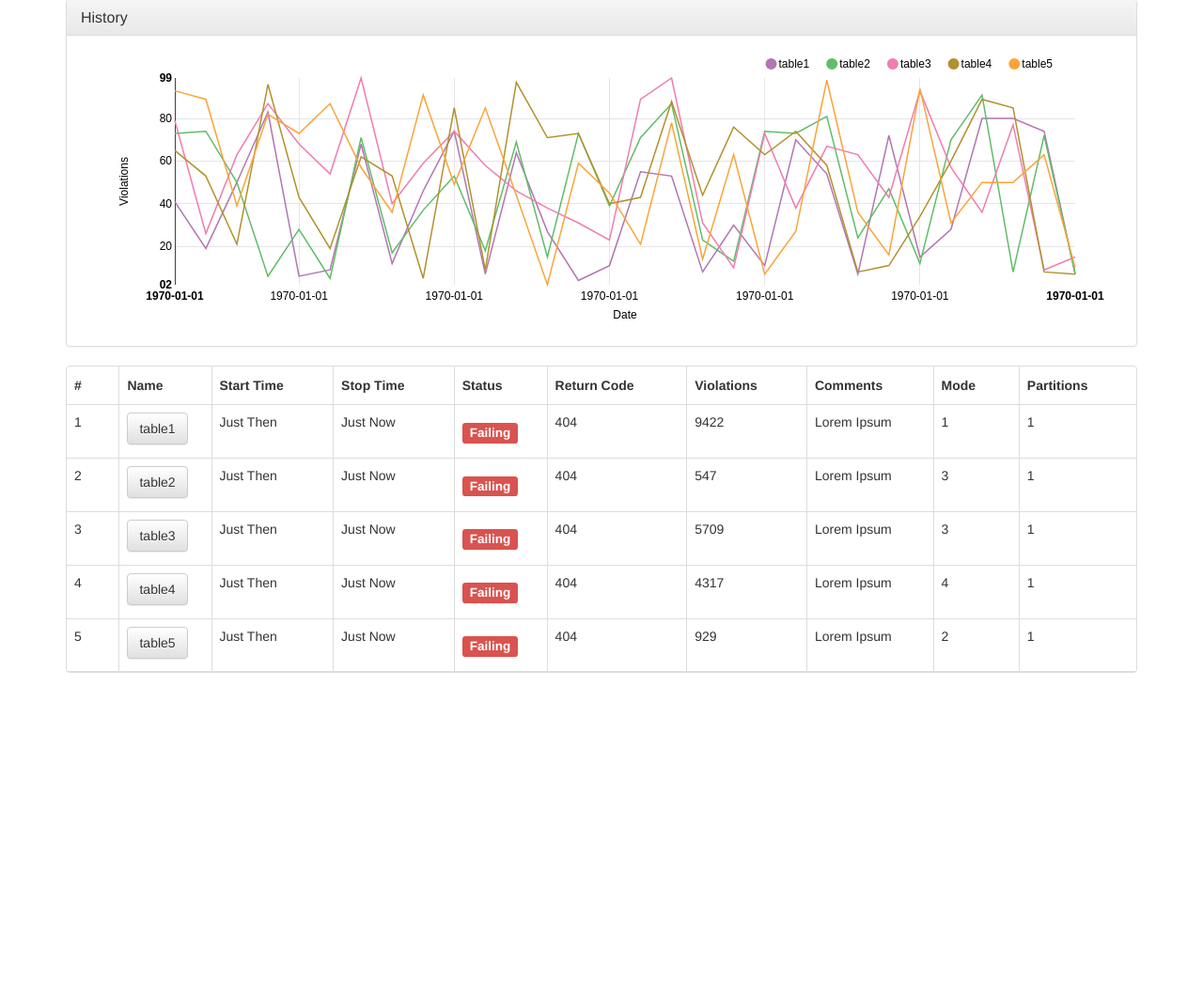
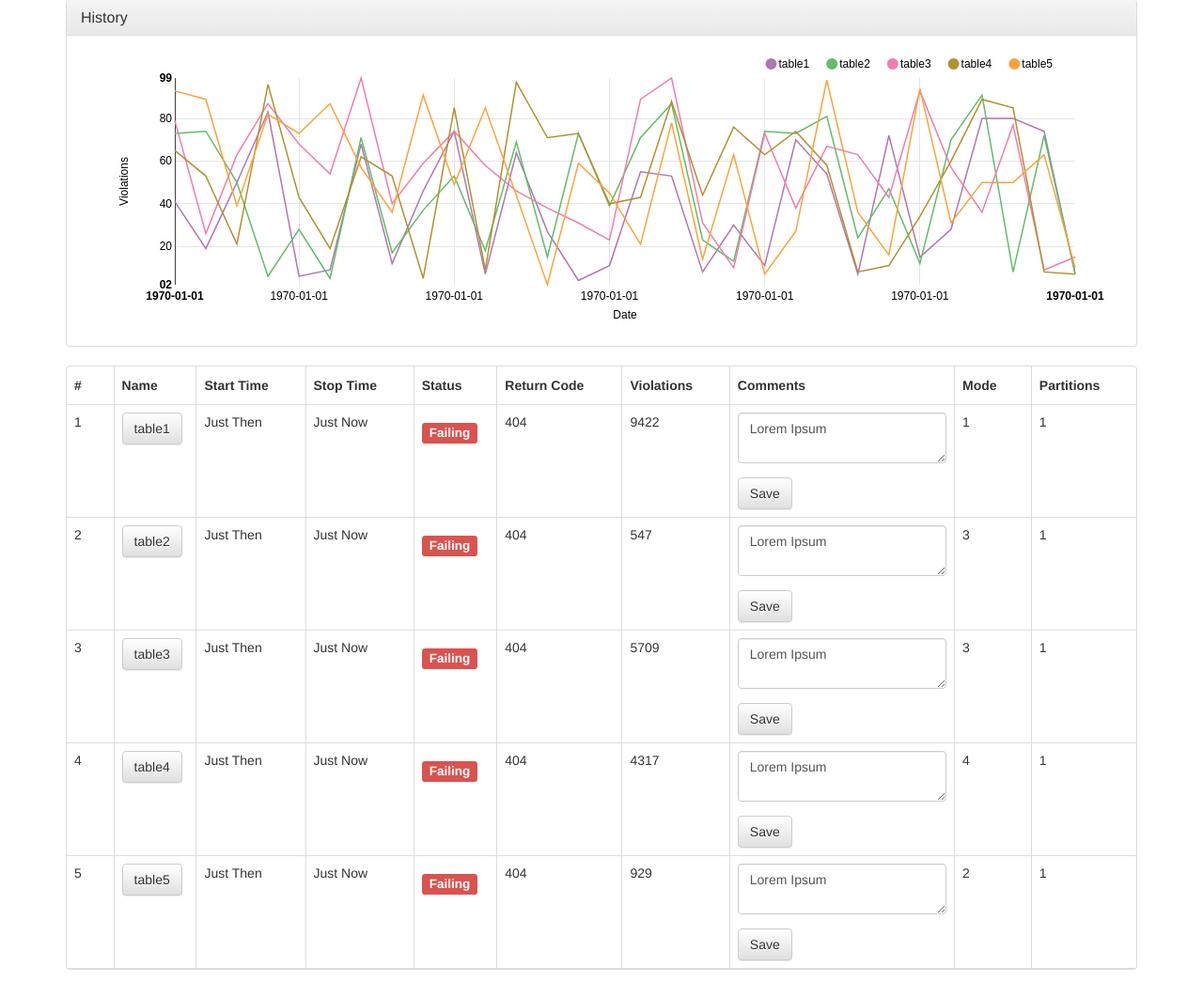
Before and after one commit to TheDataLeek/HadoopInspector, a Flask app: page /inspect/1/1 in a window 1280 px wide. Shown: the part 316-1378 px from the top of the page at 94% size. Before the commit the page ends 1032 px from the top, so only its background shows below. Run offline with Flask 2, Linux system fonts and the light colour scheme; parts of the project's set-up code (start-up, migrations or seed data) failed here and were passed over; some libraries are stand-ins or nearby versions.

Commit message:
Comment text area working

```diff
--- a/server/server.py
+++ b/server/server.py
@@ -6,7 +6,7 @@ import sqlite3
 import numpy as np
 import random
 import datetime
-from flask import Flask, render_template, Markup
+from flask import Flask, render_template, Markup, request
 
 
 app = Flask(__name__)
@@ -79,8 +79,11 @@ def instance(instance):
     return content
 
 
-@app.route('/inspect/<instance>/<database>')
+@app.route('/inspect/<instance>/<database>', methods=['GET', 'POST'])
 def database(instance, database):
+    if request.method == 'POST':
+        new_comment = request.form['commenttext']
+        # Insert comment into database
     n = 30
     names = ['table1', 'table2', 'table3', 'table4', 'table5']
     passing = np.random.randint(0, 1, size=len(names))
@@ -125,6 +128,7 @@ def table(instance, database, table):
                                 numvals=len(history))
     return content
 
+
 @app.route('/check/<check>')
 def checkdetails(check):
     n = 30
--- a/server/templates/tables.html
+++ b/server/templates/tables.html
@@ -45,7 +45,14 @@
         </td>
         <td>404</td>
         <td>{{ row[2] }}</td>
-        <td>Lorem Ipsum</td>
+        <td>
+            <form id="commentform" name="commentform" method="post" role="form">
+                 <div class="form-group">
+                     <textarea class="form-control" rows="2" name="commenttext">Lorem Ipsum</textarea>
+                 </div>
+                 <button type="submit" value="Save" class="btn btn-default" name="savebutton" id="savebutton">Save</button>
+            </form>
+        </td>
         <td>{{ row[3] }}</td>
         <td>1</td>
     </tr>
```
